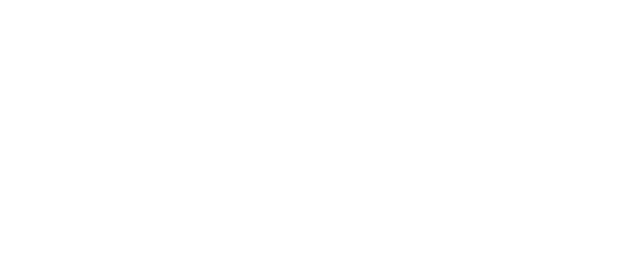
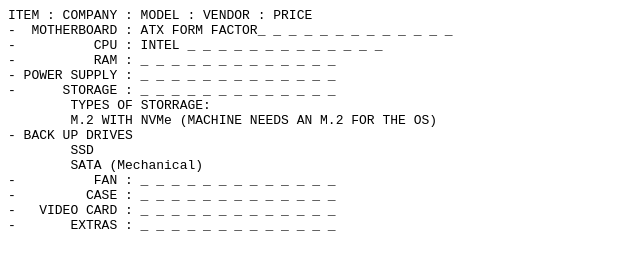
Before and after one commit to tritech-cyber/tritech-cyber.github.io, a plain HTML site: page index2.html in a window 1280 px wide. Shown: the whole page, without its empty margins (0-640 px from the left). Drawn offline with Linux system fonts and the light colour scheme.

Commit message:
Update index2.html

```diff
--- a/index2.html
+++ b/index2.html
@@ -2,6 +2,22 @@
 <head><title>  tritech-cyber  </title> </head>
 <body>
 <pre>
+ITEM : COMPANY : MODEL : VENDOR : PRICE
+-  MOTHERBOARD : ATX FORM FACTOR_ _ _ _ _ _ _ _ _ _ _ _ _
+-          CPU : INTEL _ _ _ _ _ _ _ _ _ _ _ _ _
+-          RAM : _ _ _ _ _ _ _ _ _ _ _ _ _
+- POWER SUPPLY : _ _ _ _ _ _ _ _ _ _ _ _ _
+-      STORAGE : _ _ _ _ _ _ _ _ _ _ _ _ _
+	TYPES OF STORRAGE:
+	M.2 WITH NVMe (MACHINE NEEDS AN M.2 FOR THE OS)
+- BACK UP DRIVES
+	SSD
+	SATA (Mechanical)
+-          FAN : _ _ _ _ _ _ _ _ _ _ _ _ _
+-         CASE : _ _ _ _ _ _ _ _ _ _ _ _ _
+-   VIDEO CARD : _ _ _ _ _ _ _ _ _ _ _ _ _
+-       EXTRAS : _ _ _ _ _ _ _ _ _ _ _ _ _
+
 
 </pre>
 </body>
```
